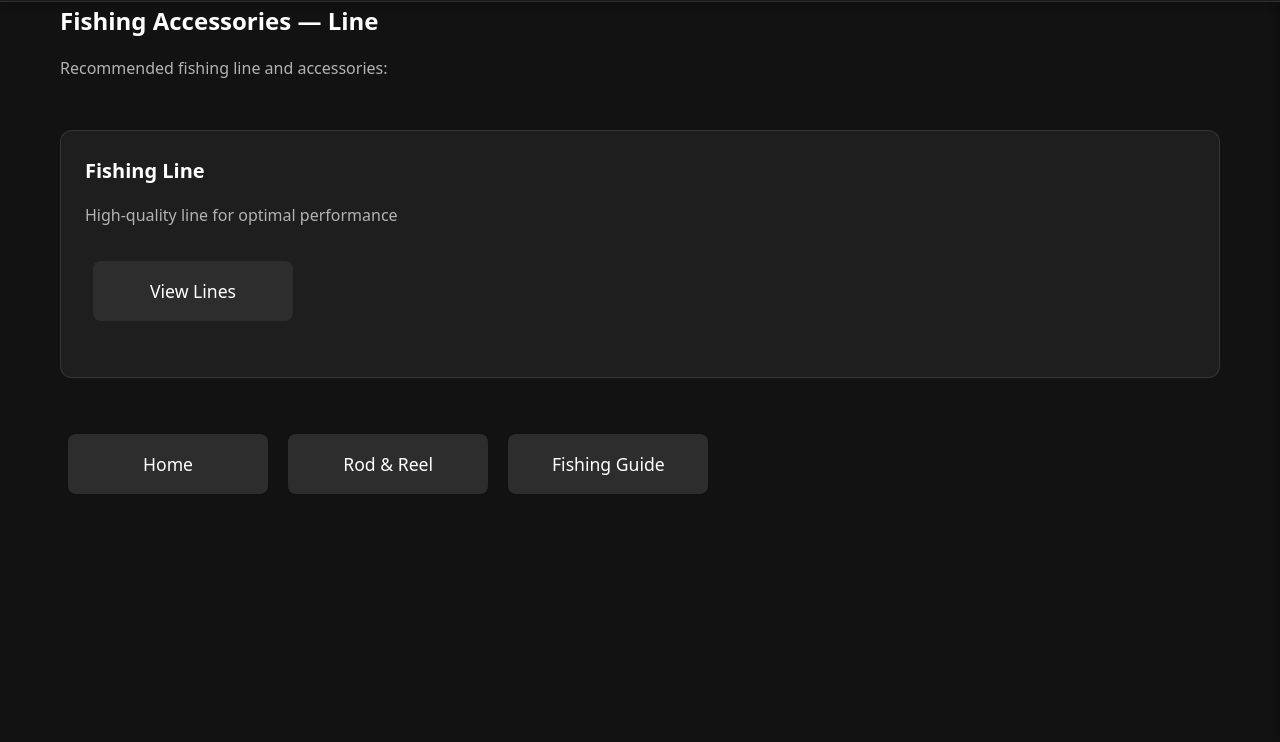
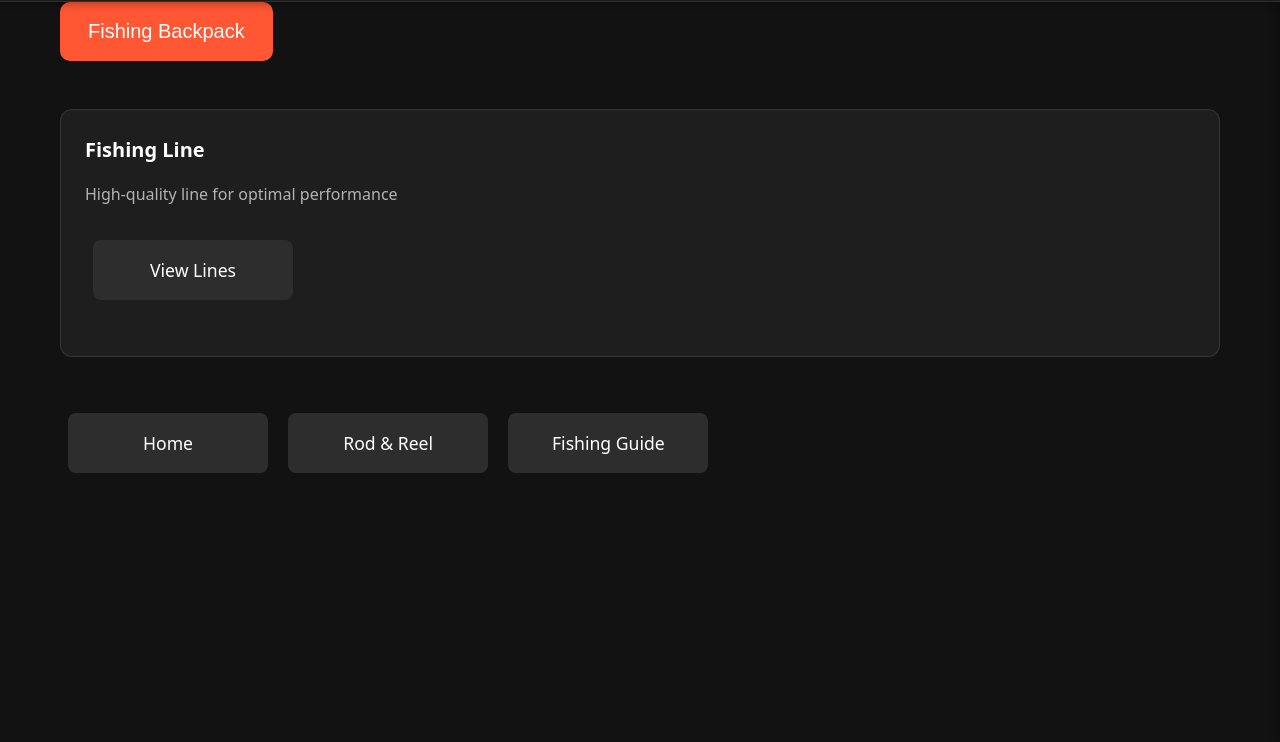
Before and after one commit to JGates-13/Christmas-Wants, a website: page public/fishing/accessories/extras.html in a window 1280 px wide. Shown: the part 58-800 px from the top of the page. Drawn offline with Linux system fonts and the light colour scheme.

Commit message:
Update fishing accessories page with new button
Removed heading and paragraph about fishing line, added button for fishing backpack.

```diff
--- a/public/fishing/accessories/line.html
+++ b/public/fishing/accessories/extras.html
@@ -29,8 +29,7 @@
 		</div>
 		<main class="container">
 			<div class="fishing-container">
-				<h2>Fishing Accessories — Line</h2>
-				<p>Recommended fishing line and accessories:</p>
+				<button onclick="window.location.href='https://a.co/d/eCseBBp'">Fishing Backpack</button>
 
 				<div class="product-grid">
 					<div class="product-card">
```
